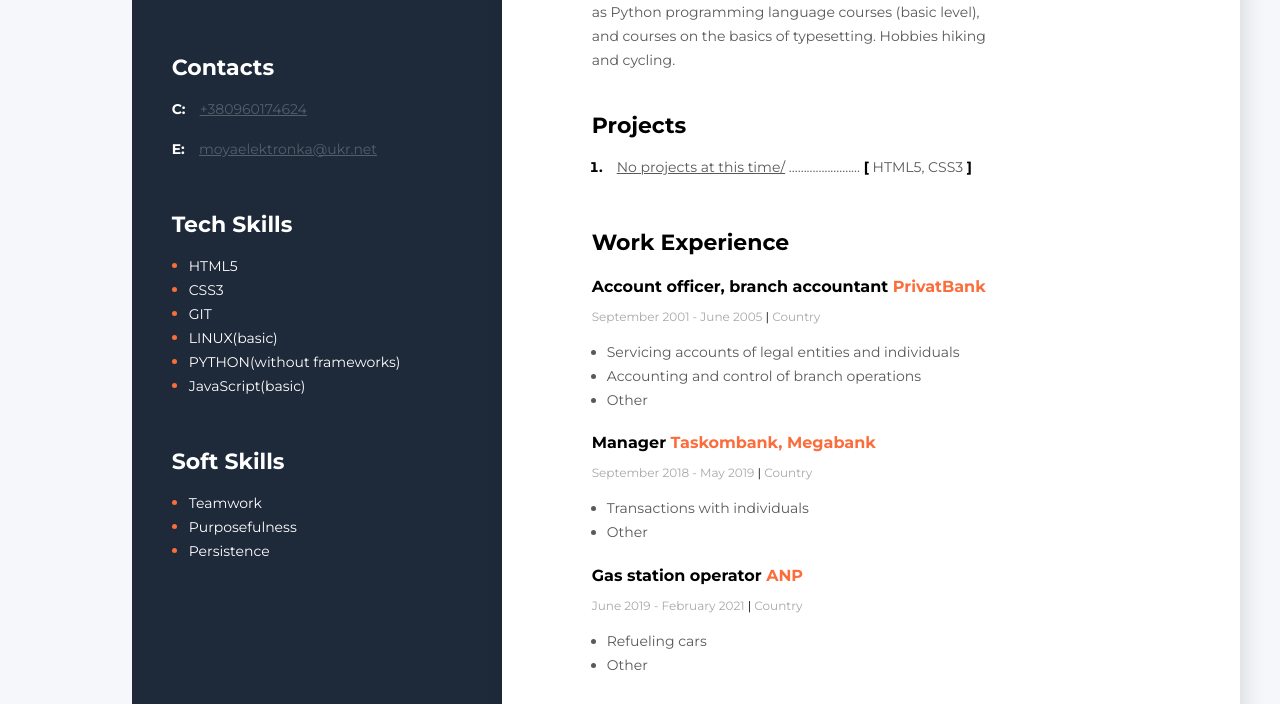
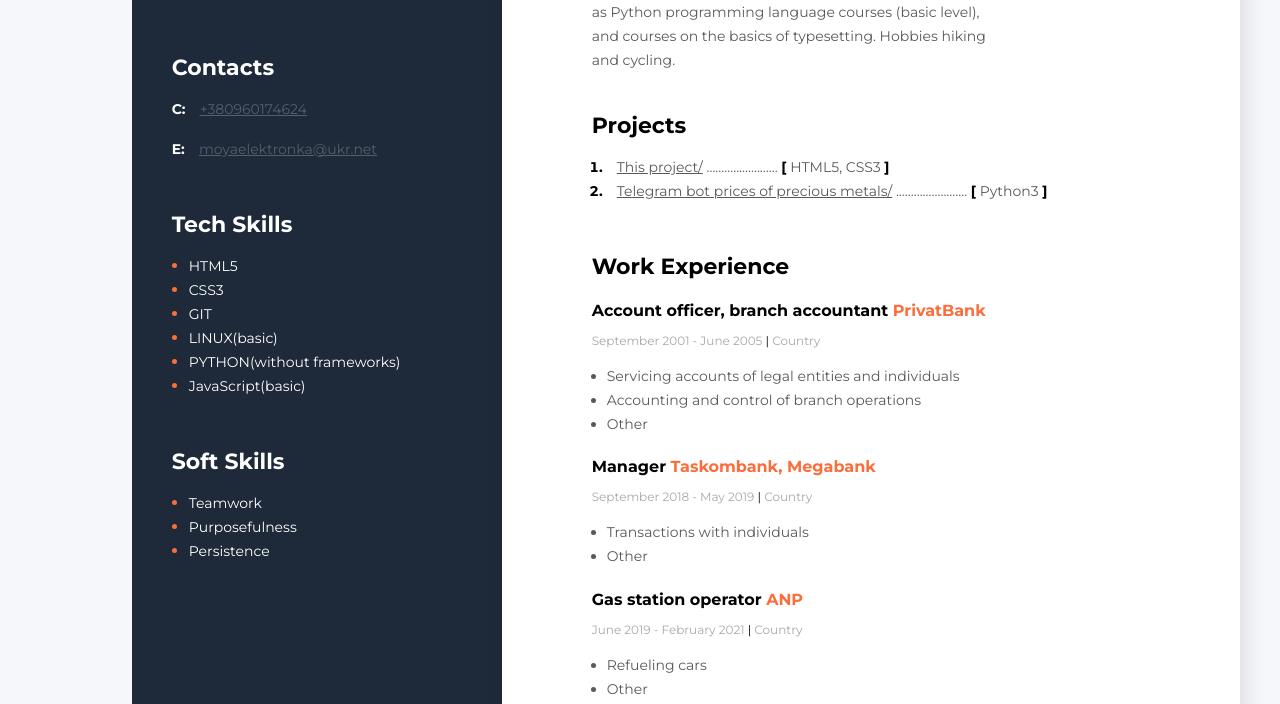
Before and after one commit to Dymytrian/MyResume, a plain HTML site: page RESUME PROJECT/index.html in a window 1280 px wide. Shown: the part 348-1052 px from the top of the page. Drawn offline with Linux system fonts and the light colour scheme.

Commit message:
Adding changes to file 'index.html'

```diff
--- a/RESUME PROJECT/index.html
+++ b/RESUME PROJECT/index.html
@@ -40,12 +40,17 @@
             <ol class="projects-list">
                 <li class="project-item">
                     <span class="project">
-                        <a href="https://" class="project-link">No projects at this time/</a>
+                        <a href="https://" class="project-link">This project/</a>
                         ........................
                         <span class="project-bracket">[</span> HTML5, CSS3 <span class="project-bracket">]</span>
                     </span>
 
-
+                    <li class="project-item">
+                        <span class="project">
+                            <a href="http://t.me/PreciousMetalPrices_Bot" class="project-link">Telegram bot prices of precious metals/</a>
+                            ........................
+                            <span class="project-bracket">[</span> Python3 <span class="project-bracket">]</span>
+                        </span>
             </ol>
 
         </div>
```
